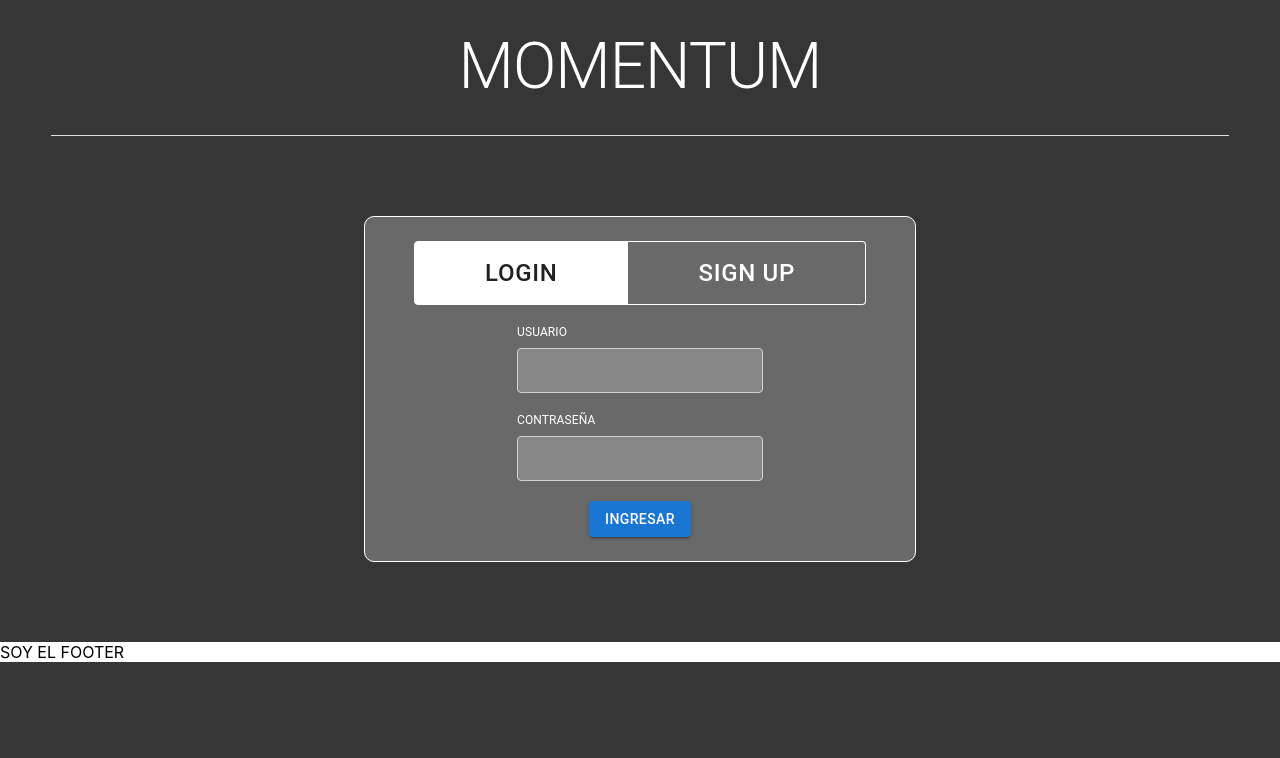
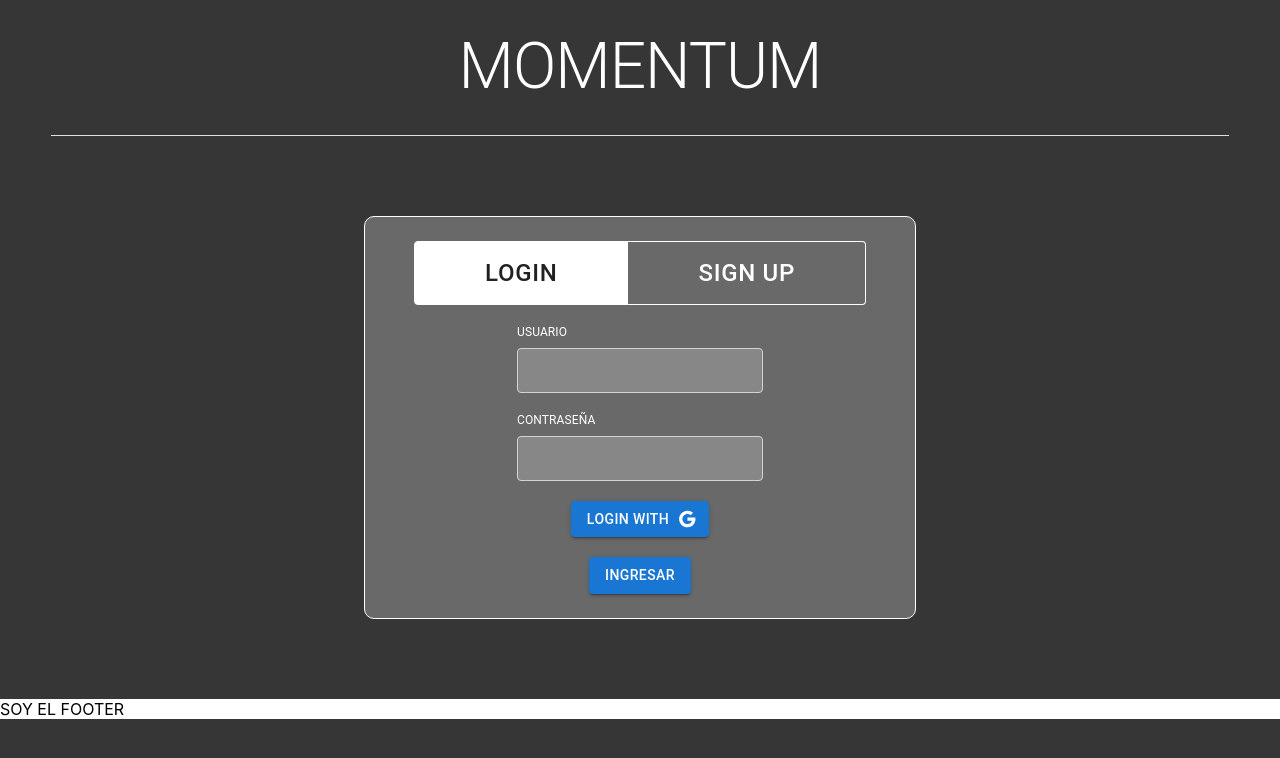
Before and after one commit to AdrianGonzalezFilgueira/fototeca-20, a Next.js app: page /login in a window 1280 px wide. Shown: the top 758 px of the page. Built offline with nearby package versions, Linux system fonts and the light colour scheme.

Commit message:
added new funcionality

```diff
--- a/components/ButtonUpload.js
+++ b/components/ButtonUpload.js
@@ -17,7 +17,7 @@ export default function ButtonUpload({ register }) {
         type="file"
       />
       <Button variant="contained" component="span">
-        <AddIcon sx={{ fontSize: 600 }} />
+        <AddIcon sx={{ fontSize: 100 }} />
       </Button>
     </label>
   );
--- /dev/null
+++ b/components/CardAuth.js
@@ -0,0 +1,63 @@
+import { useState } from "react";
+import {
+  Container,
+  Card,
+  ToggleButtonGroup,
+  ToggleButton,
+} from "@mui/material";
+import CardLogin from "./CardLogin";
+import CardSignup from "./CardSignup";
+import { styled } from "@mui/material/styles";
+
+const LoginButton = styled(ToggleButton)({
+  "&.Mui-selected": {
+    backgroundColor: "white",
+  },
+  color: "white",
+  borderColor: "white",
+  padding: "10px 70px",
+  fontSize: "24px",
+  ":hover": {
+    backgroundColor: "rgba(255, 255, 255, 20%)",
+    color: "white",
+  },
+  ":focus": {
+    backgroundColor: "white",
+    color: "black",
+  },
+});
+
+export default function CardAuth() {
+  const [alignment, setAlignment] = useState("login");
+
+  const handleChange = (event, newAlignment) => {
+    setAlignment(newAlignment);
+  };
+
+  return (
+    <Container maxWidth="sm">
+      <Card
+        variant="outlined"
+        sx={{
+          display: "flex",
+          justifyContent: "center",
+          alignItems: "center",
+          flexDirection: "column",
+          gap: "20px",
+          my: 10,
+          py: 3,
+          background: "rgba(255, 255, 255, 0.25)",
+          borderColor: "white",
+          boxSizing: "border-box",
+          borderRadius: "10px",
+        }}
+      >
+        <ToggleButtonGroup value={alignment} exclusive onChange={handleChange}>
+          <LoginButton value="login">Login</LoginButton>
+          <LoginButton value="signup">Sign up</LoginButton>
+        </ToggleButtonGroup>
+        {alignment === "login" ? <CardLogin /> : <CardSignup />}
+      </Card>
+    </Container>
+  );
+}
--- a/components/CardLogin.js
+++ b/components/CardLogin.js
@@ -1,65 +1,18 @@
-import { useState } from "react";
-import {
-  Container,
-  Card,
-  ToggleButtonGroup,
-  ToggleButton,
-} from "@mui/material";
-import { styled } from "@mui/material/styles";
+import { Container, Button } from "@mui/material";
+
 import ButtonSubmit from "./ButtonSubmit";
 import InputText from "./TextInput";
-
-const LoginButton = styled(ToggleButton)({
-  "&.Mui-selected": {
-    backgroundColor: "white",
-  },
-  color: "white",
-  borderColor: "white",
-  padding: "10px 70px",
-  fontSize: "24px",
-  ":hover": {
-    backgroundColor: "rgba(255, 255, 255, 20%)",
-    color: "white",
-  },
-  ":focus": {
-    backgroundColor: "white",
-    color: "black",
-  },
-});
+import GoogleIcon from "@mui/icons-material/Google";
 
 export default function CardLogin() {
-  const [alignment, setAlignment] = useState("login");
-
-  const handleChange = (event, newAlignment) => {
-    setAlignment(newAlignment);
-  };
-
   return (
-    <Container maxWidth="sm">
-      <Card
-        variant="outlined"
-        sx={{
-          display: "flex",
-          justifyContent: "center",
-          alignItems: "center",
-          flexDirection: "column",
-          gap: "20px",
-          my: 10,
-          py: 3,
-          background: "rgba(255, 255, 255, 0.25)",
-          borderColor: "white",
-          boxSizing: "border-box",
-          borderRadius: "10px",
-        }}
-      >
-        <ToggleButtonGroup value={alignment} exclusive onChange={handleChange}>
-          <LoginButton value="login">Login</LoginButton>
-          <LoginButton value="signup">Sign up</LoginButton>
-        </ToggleButtonGroup>
-        <InputText title="USUARIO" />
-        <InputText title="CONTRASEÑA" />
-        <ButtonSubmit>Ingresar</ButtonSubmit>
-      </Card>
-    </Container>
+    <>
+      <InputText title="USUARIO" />
+      <InputText title="CONTRASEÑA" />
+      <Button variant="contained" endIcon={<GoogleIcon />}>
+        Login with
+      </Button>
+      <ButtonSubmit>Ingresar</ButtonSubmit>
+    </>
   );
 }
--- /dev/null
+++ b/components/CardSignup.js
@@ -0,0 +1,14 @@
+import { Container } from "@mui/material";
+import ButtonSubmit from "./ButtonSubmit";
+import InputText from "./TextInput";
+
+export default function CardLogin() {
+  return (
+    <>
+      <InputText title="USUARIO" />
+      <InputText title="CONTRASEÑA" />
+
+      <ButtonSubmit>Registrarse</ButtonSubmit>
+    </>
+  );
+}
--- a/lib/multer.js
+++ b/lib/multer.js
@@ -29,6 +29,7 @@ export default multer({
 
     if (!ext.match(allowedExtensions)) {
       cb(new Error("Only jpg, jpeg and png are allowed!"));
+      return;
     }
 
     cb(null, true); // La subida del archivo ha ido bien
--- a/pages/login.js
+++ b/pages/login.js
@@ -1,9 +1,9 @@
-import CardLogin from "../components/CardLogin";
+import CardAuth from "../components/CardAuth";
 
 export default function LoginPage() {
   return (
     <div className="main">
-      <CardLogin />
+      <CardAuth />
     </div>
   );
 }
```
Also changed, not shown: pages/upload.js (+4 -4 lines).
